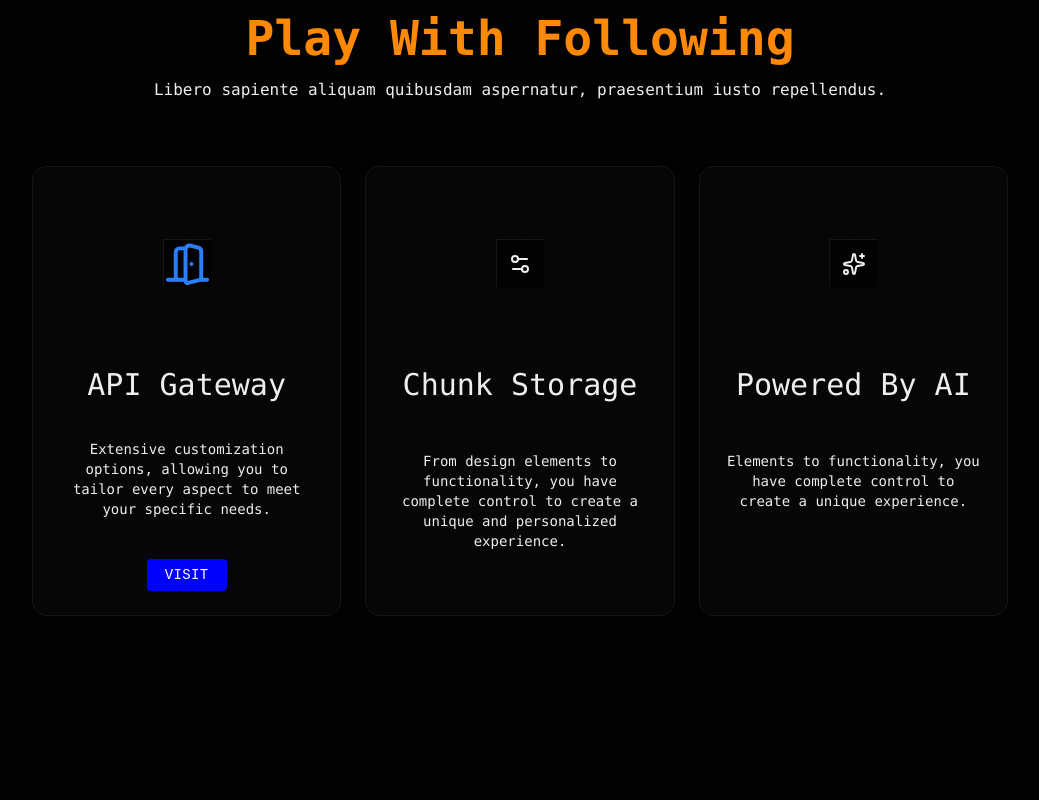
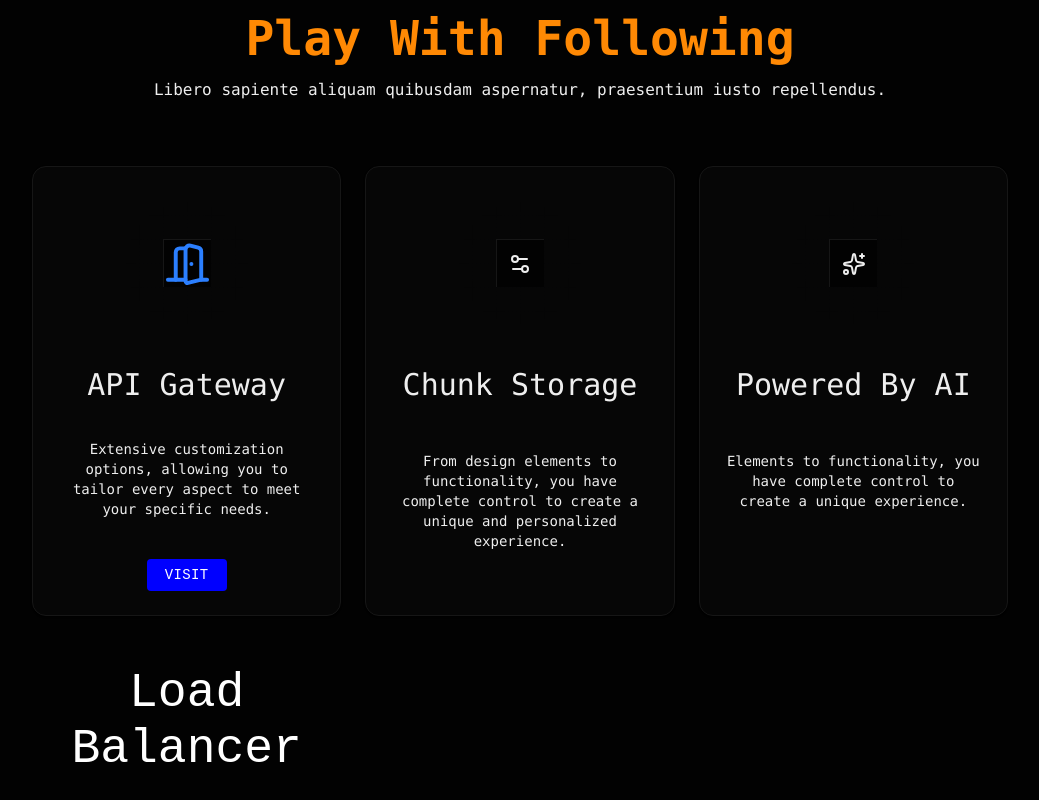
Before and after one commit to AmanBani/Intelligent-API-Gateway, a Next.js app in the folder frontend/: page / in a window 1280 px wide. Shown: the part 914-1714 px from the top of the page, without its empty margins (120-1159 px from the left). Before the commit the page ends 1658 px from the top, so only its background shows below. Built offline with nearby package versions, Linux system fonts and the light colour scheme.

Commit message:
made changes to ui

```diff
--- a/frontend/components/features-1.tsx
+++ b/frontend/components/features-1.tsx
@@ -3,6 +3,7 @@ import { Settings2, Sparkles, Zap } from 'lucide-react'
 import { ReactNode } from 'react'
 import { DoorOpen } from 'lucide-react';
 import { Button } from '@mui/material';
+import Typography from '@mui/material/Typography';
 
 export default function Features({ className = "" }) {
     return (
@@ -74,7 +75,14 @@ export default function Features({ className = "" }) {
                         <CardContent>
                             <p className="mt-3 text-sm font-mono">Elements to functionality, you have complete control to create a unique experience.</p>
                         </CardContent>
+
                     </Card>
+                    <Typography
+                                variant="h3"
+                              sx={{ color: "white", fontFamily: "monospace", writingMode: "sideways-lr", textOrientation: "upright", padding: "25px", justifyContent : "center", alignItems: "center", alignContent: "center", }}
+                              >
+                                Load Balancer
+                              </Typography>
                 </div>
             </div>
         </section>
```
